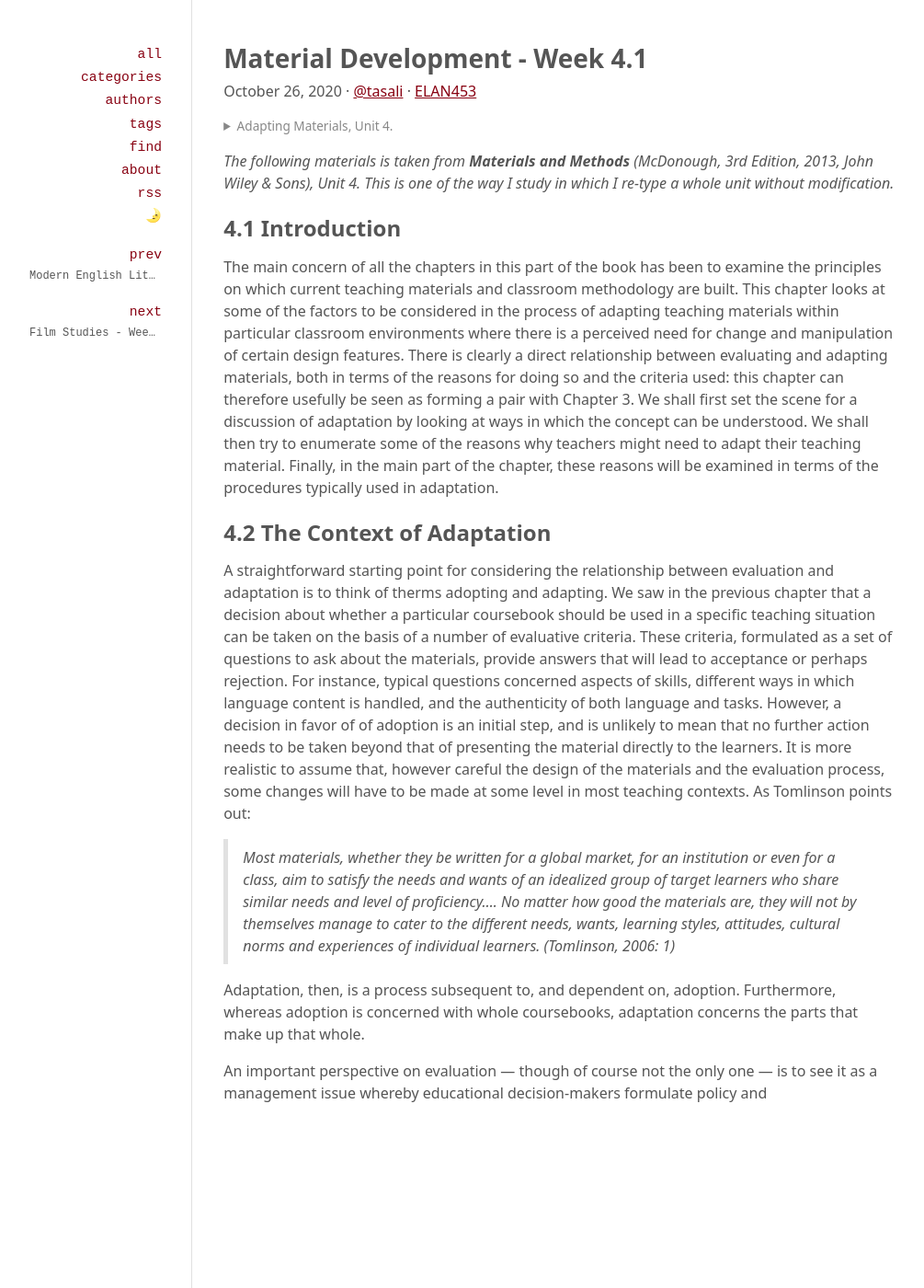
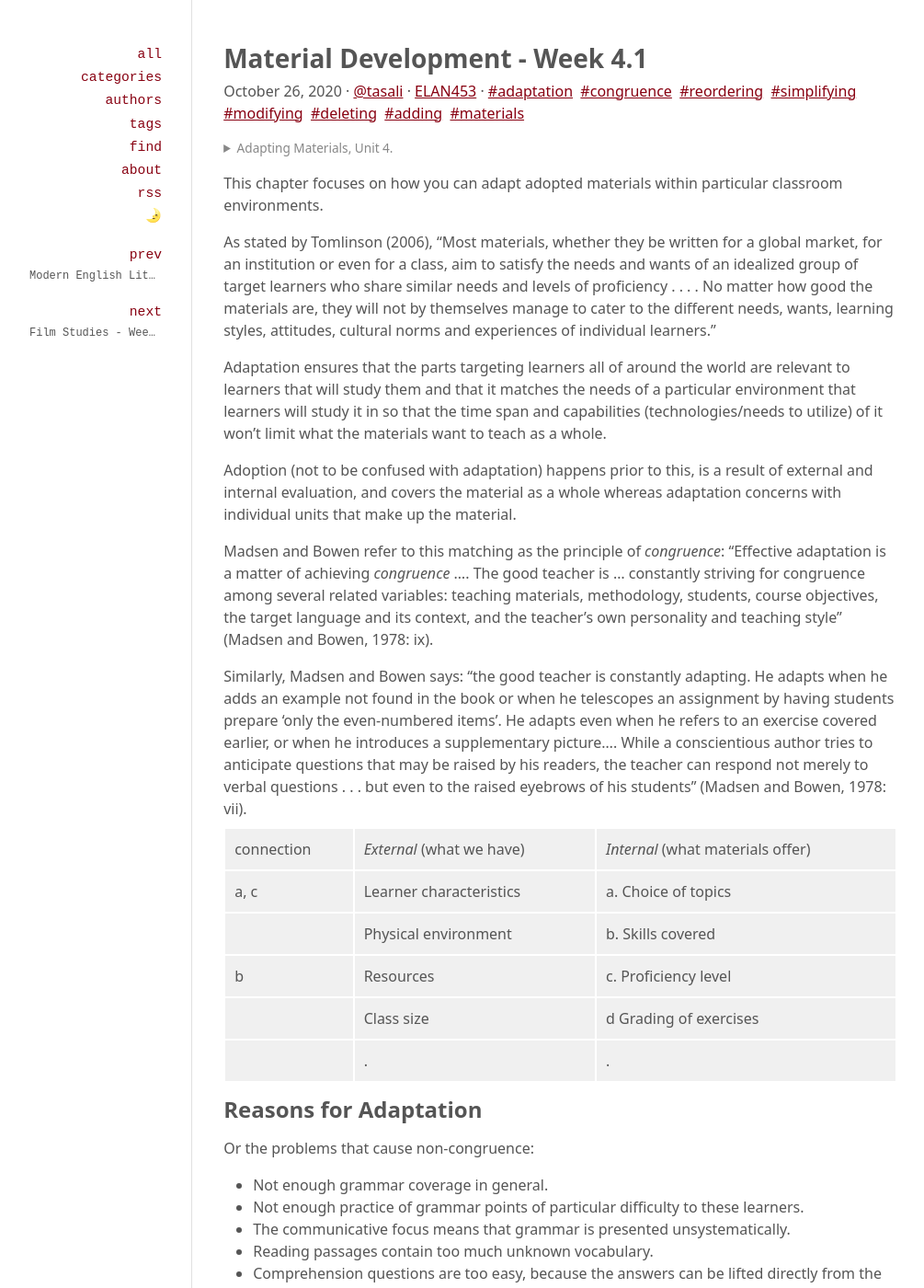
Before and after one commit to velitasali/notes, a Jekyll site: the page built from _posts/2020-10-26-material-development-4-1.md, in a window 1280 px wide and 1400 px high. Shown: the whole window at 92% size, without its empty margins (128-1133 px from the left). Built offline with Jekyll 4.4.1, drawn with Linux system fonts in a browser that asks for light colours; some of the changed text lies outside the part shown.

Commit message:
Add Material Development Week 4.1

```diff
--- a/_posts/2020-10-26-material-development-4-1.md
+++ b/_posts/2020-10-26-material-development-4-1.md
@@ -4,23 +4,104 @@ author: tasali
 title: Material Development - Week 4.1
 date: 2020-10-26 13:00:00 +300
 description: Adapting Materials, Unit 4.
-summary:
-tags: []
+summary: After adopting a material what a teacher certainly would do is adapting to the environment or for learners so that materials can achieve some level of authenticity. A good teacher will always adapt.
+tags: [adaptation, congruence, reordering, simplifying, modifying, deleting, adding, materials]
 category: ELAN453
 ---
 
-*The following materials is taken from **Materials and Methods** (McDonough, 3rd Edition, 2013, John Wiley & Sons), Unit 4. This is one of the way I study in which I re-type a whole unit without modification.*
+This chapter focuses on how you can adapt adopted materials within particular classroom environments.
 
-## 4.1 Introduction
+As stated by Tomlinson (2006), "Most materials, whether they be written for a global market, for an institution or even for a class, aim to satisfy the needs and wants of an idealized group of target learners who share similar needs and levels of proficiency . . . . No matter how good the materials are, they will not by themselves manage to cater to the different needs, wants, learning styles, attitudes, cultural norms and experiences of individual learners."
 
-The main concern of all the chapters in this part of the book has been to examine the principles on which current teaching materials and classroom methodology are built. This chapter looks at some of the factors to be considered in the process of adapting teaching materials within particular classroom environments where there is a perceived need for change and manipulation of certain design features. There is clearly a direct relationship between evaluating and adapting materials, both in terms of the reasons for doing so and the criteria used: this chapter can therefore usefully be seen as forming a pair with Chapter 3. We shall first set the scene for a discussion of adaptation by looking at ways in which the concept can be understood. We shall then try to enumerate some of the reasons why teachers might need to adapt their teaching material. Finally, in the main part of the chapter, these reasons will be examined in terms of the procedures typically used in adaptation.
+Adaptation ensures that the parts targeting learners all of around the world are relevant to learners that will study them and that it matches the needs of a particular environment that learners will study it in so that the time span and capabilities (technologies/needs to utilize) of it won't limit what the materials want to teach as a whole.
 
-## 4.2 The Context of Adaptation
+Adoption (not to be confused with adaptation) happens prior to this, is a result of external and internal evaluation, and covers the material as a whole whereas adaptation concerns with individual units that make up the material.
 
-A straightforward starting point for considering the relationship between evaluation and adaptation is to think of therms adopting and adapting. We saw in the previous chapter that a decision about whether a particular coursebook should be used in a specific teaching situation can be taken on the basis of a number of evaluative criteria. These criteria, formulated as a set of questions to ask about the materials, provide answers that will lead to acceptance or perhaps rejection. For instance, typical questions concerned aspects of skills, different ways in which language content is handled, and the authenticity of both language and tasks. However, a decision in favor of of adoption is an initial step, and is unlikely to mean that no further action needs to be taken beyond that of presenting the material directly to the learners. It is more realistic to assume that, however careful the design of the materials and the evaluation process, some changes will have to be made at some level in most teaching contexts. As Tomlinson points out:
+Madsen and Bowen refer to this matching as the principle of *congruence*: "Effective adaptation is a matter of achieving _congruence_ .... The good teacher is ... constantly striving for congruence among several related variables: teaching materials, methodology, students, course objectives, the target language and its context, and the teacher’s own personality and teaching
+style" (Madsen and Bowen, 1978: ix).
 
-> Most materials, whether they be written for a global market, for an institution or even for a class, aim to satisfy the needs and wants of an idealized group of target learners who share similar needs and level of proficiency.... No matter how good the materials are, they will not by themselves manage to cater to the different needs, wants, learning styles, attitudes, cultural norms and experiences of individual learners. (Tomlinson, 2006: 1)
+Similarly, Madsen and Bowen says: "the good teacher is constantly adapting. He adapts when he adds an example not found in the book or when he telescopes an assignment by having students prepare ‘only the even-numbered items’. He adapts even when he refers to an exercise covered earlier, or when he introduces a supplementary picture.... While a conscientious author tries to anticipate questions that may be raised by his readers, the teacher can respond not merely to verbal questions . . . but even to the raised eyebrows of his students" (Madsen and Bowen, 1978: vii).
 
-Adaptation, then, is a process subsequent to, and dependent on, adoption. Furthermore, whereas adoption is concerned with whole coursebooks, adaptation concerns the parts that make up that whole.
+| connection | _External_ (what we have) | _Internal_ (what materials offer) |
+| a, c | Learner characteristics | a. Choice of topics |
+| | Physical environment | b. Skills covered |
+| b | Resources | c. Proficiency level |
+| | Class size | d Grading of exercises |
+| | . | . |
 
-An important perspective on evaluation — though of course not the only one — is to see it as a management issue whereby educational decision-makers formulate policy and
+## Reasons for Adaptation
+
+Or the problems that cause non-congruence:
+
+* Not enough grammar coverage in general.
+* Not enough practice of grammar points of particular difficulty to these learners.
+* The communicative focus means that grammar is presented unsystematically.
+* Reading passages contain too much unknown vocabulary.
+* Comprehension questions are too easy, because the answers can be lifted directly from the text with no real understanding.
+* Listening passages are inauthentic, because they sound too much like written material being read out.
+* Not enough guidance on pronunciation.
+* Subject matter inappropriate for learners of this age and intellectual level.
+* Photographs and other illustrative material culturally acceptable.
+* Amount of material to much or too little to cover in the time allocated to lessons.
+* No guidance for teachers on handling group work and role-play activities with a large class.
+* Dialogues too formal and not representative of everyday speech.
+* Audio material difficult to use because of problems to do with room size and technical equipment.
+* Too much or too little variety in the activities.
+* Vocabulary list and a key to the exercises would be helpful.
+* Accompanying tests needed.
+
+Cunningsworth generally agree with the list above but adds learner perspectives to his list such as expectations and motivation.
+
+Tomlinson and Masuhara (2004:12) summarize what factors may trigger feelings of incongruence among teachers. They categorize the sources as:
+
+* teaching contexts (e.g. national, regional, institutional, cultural situations)
+* course requirements (e.g. objectives, syllabus, methodology, assessment)
+* learners (e.g. age, language level, prior learning experience, learning style)
+* teachers (e.g. teaching style, belief about learning and teaching)
+* materials (e.g. texts, tasks, activities, learning and teaching philosophy, methodology)
+
+## Principle and Procedures
+
+- Adding, including expanding and extending
+- Deleting, including subtracting and abridging
+- Modifying, including rewriting and restructuring
+- Simplifying
+- Reordering
+
+### Adding
+
+The notion of addition is, on the face of it, straightforward, implying that
+materials are supplemented by putting more into them, while taking into
+account the practical effect on time allocation.
+
+The point to note here is that adding by extension is to supply more of the same. This means that the techniques are being applied within the methodological framework of the original materials: in other words, the model is not itself changed.
+
+### Deleting or omitting
+
+Deletion is clearly the opposite process to that of addition, and as such needs
+no further clarification as a term. However, although material is taken out rather than supplemented, as a technique it can be thought of as the other side of the same coin.
+
+### Modifying
+
+‘Modification’ at one level is a very general term in the language applying to
+any kind of change. In order to introduce further possibilities for adaptation,
+we shall restrict its meaning here to an internal change in the approach or
+focus of an exercise or other piece of material.
+
+#### Rewriting
+
+Currently the most frequently stated requirement for a change in
+focus is for materials to be made *more communicative*. Rewriting, therefore, may relate activities more closely to learners’ own backgrounds and interests, introduce models of authentic language, or set more purposeful, problem-solving tasks where the answers are not always known before the teacher asks the question.
+
+#### Restructuring
+
+For many teachers who are required to follow a coursebook, changes in the structuring of the class are sometimes the only kind of adaptation possible. For example, the materials may contain role-play activities for groups of a certain size.
+
+### Simplifying
+
+Strictly speaking, the technique of simplification is one type of modification,
+namely, a ‘rewriting’ activity. Many elements of a language course can be simplified, including the instructions and explanations that accompany exercises and activities, and even the visual layout of material so that it becomes easier to see how different parts fit together. It is worth noting in passing that teachers are sometimes on rather dangerous ground, if a wish to ‘simplify’ grammar or speech in the classroom leads to a distortion of natural language.
+
+### Reordering
+
+This procedure, the final one discussed in this section, refers to the possibility of putting the parts of a coursebook in a different order. This may mean adjusting the sequence of presentation within a unit, or taking units in a different sequence from that originally intended. There are limits, of course, to the scale of what teachers can do, and too many changes could result, unhelpfully, in an almost complete reworking of a coursebook.
```
Also changed, not shown: _posts/2020-10-26-film-studies-4-1.md (+1 -1 lines).
